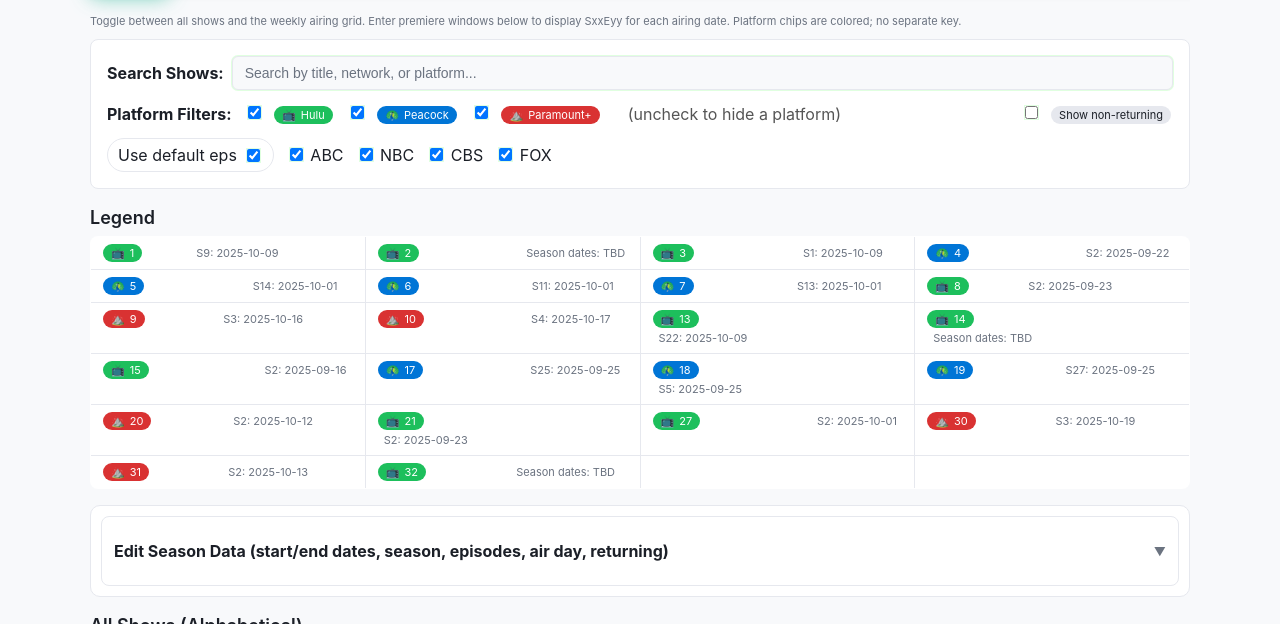
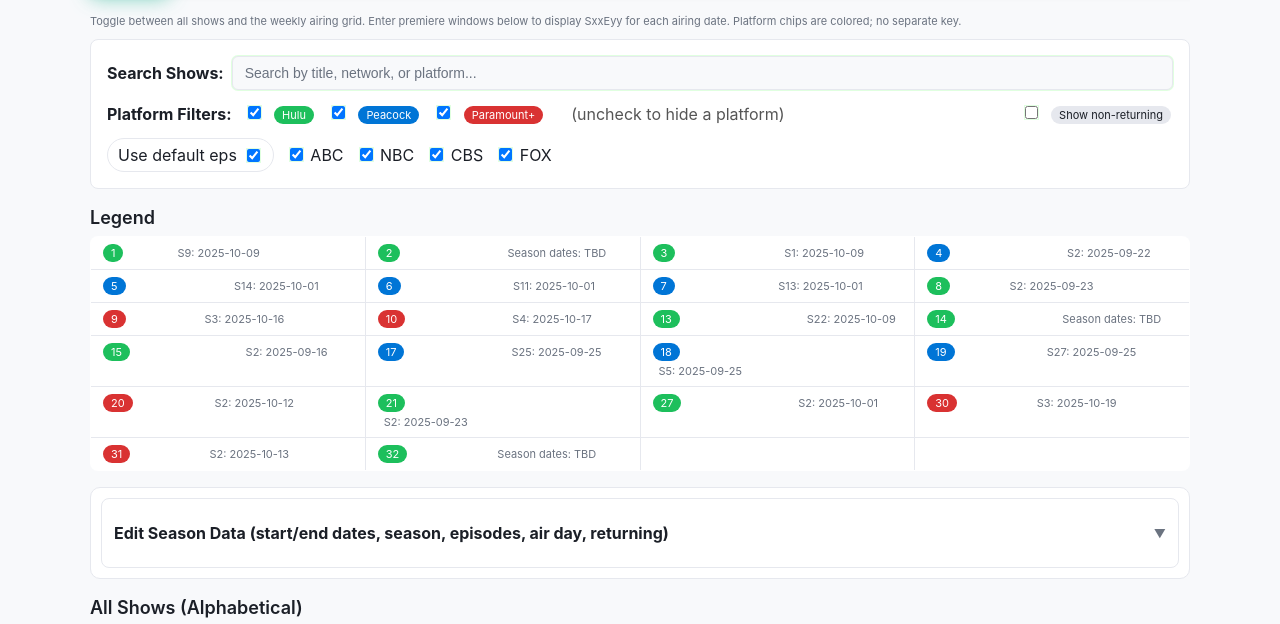
Before and after one commit to dreamstarter/tv-show-guide, a website with bundled scripts: page index.html in a window 1280 px wide. Shown: the part 115-739 px from the top of the page. Built offline with nearby package versions, Linux system fonts and the light colour scheme; files whose address does not match are found by name.

Commit message:
refactor: Remove platform and network icons for cleaner design
- Removed emoji icons from platform chips (Hulu, Peacock, Paramount)
- Removed initial letters from network logos (ABC, NBC, CBS, FOX)
- Simplified CSS ::before pseudo-elements to empty content
- Platform names now display cleanly with colored backgrounds only
- Improved visual clarity and reduced emoji rendering issues

```diff
--- a/styles.css
+++ b/styles.css
@@ -588,8 +588,8 @@ span:hover {
 }
 
 .hulu::before {
-  content: "📺 ";
-  margin-right: 2px;
+  content: "";
+  margin-right: 0;
 }
 
 .peacock {
@@ -598,8 +598,8 @@ span:hover {
 }
 
 .peacock::before {
-  content: "🦚 ";
-  margin-right: 2px;
+  content: "";
+  margin-right: 0;
 }
 
 .paramount {
@@ -608,8 +608,8 @@ span:hover {
 }
 
 .paramount::before {
-  content: "⛰️ ";
-  margin-right: 2px;
+  content: "";
+  margin-right: 0;
 }
 
 /* UI Components */
@@ -786,11 +786,11 @@ span:hover {
   background: #52d4b0;
 }
 
-/* Network logos - using emoji/symbols */
-.abc-logo::before { content: "🅰️"; margin-right: 4px; }
-.nbc-logo::before { content: "🦚"; margin-right: 4px; }
-.cbs-logo::before { content: "👁️"; margin-right: 4px; }
-.fox-logo::before { content: "🦊"; margin-right: 4px; }
+/* Network logos - no icons */
+.abc-logo::before { content: ""; margin-right: 0; }
+.nbc-logo::before { content: ""; margin-right: 0; }
+.cbs-logo::before { content: ""; margin-right: 0; }
+.fox-logo::before { content: ""; margin-right: 0; }
 
 .abc-logo, .nbc-logo, .cbs-logo, .fox-logo {
   display: inline-flex;
```
